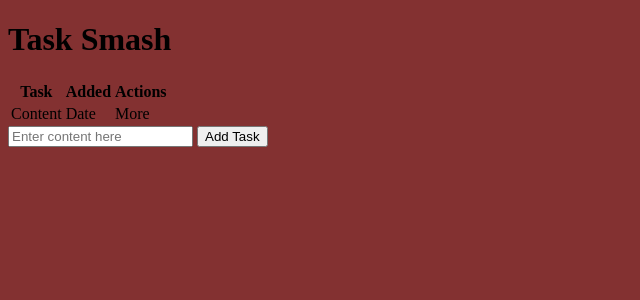
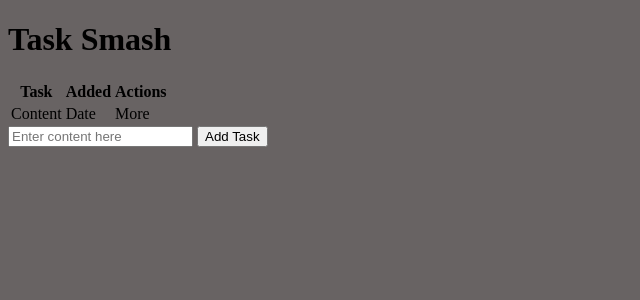
Before and after one commit to Achan112233/Crud-App, a Flask app: page / in a window 1280 px wide. Shown: the top 300 px of the page, without its empty margins (0-640 px from the left). Run offline with Flask 3, Linux system fonts and the light colour scheme.

Commit message:
changed website color

```diff
--- a/static/styles.css
+++ b/static/styles.css
@@ -1,3 +1,3 @@
 body {
-  background-color: #833131;
+  background-color: #686363;
 }/*# sourceMappingURL=styles.css.map */
--- a/static/styles.scss
+++ b/static/styles.scss
@@ -1,3 +1,3 @@
 body{
-  background-color: #833131;
+  background-color: #686363;
 }
```
